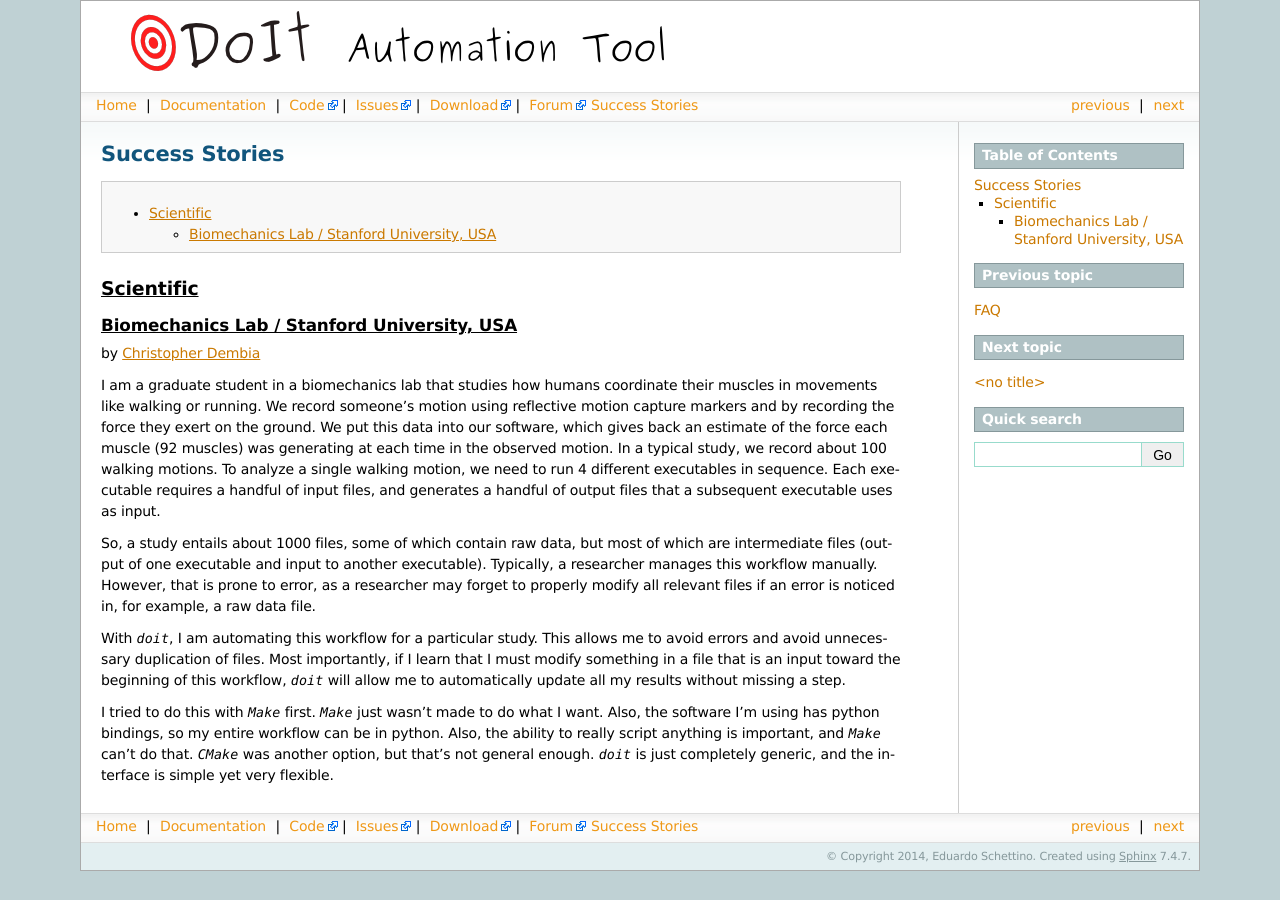
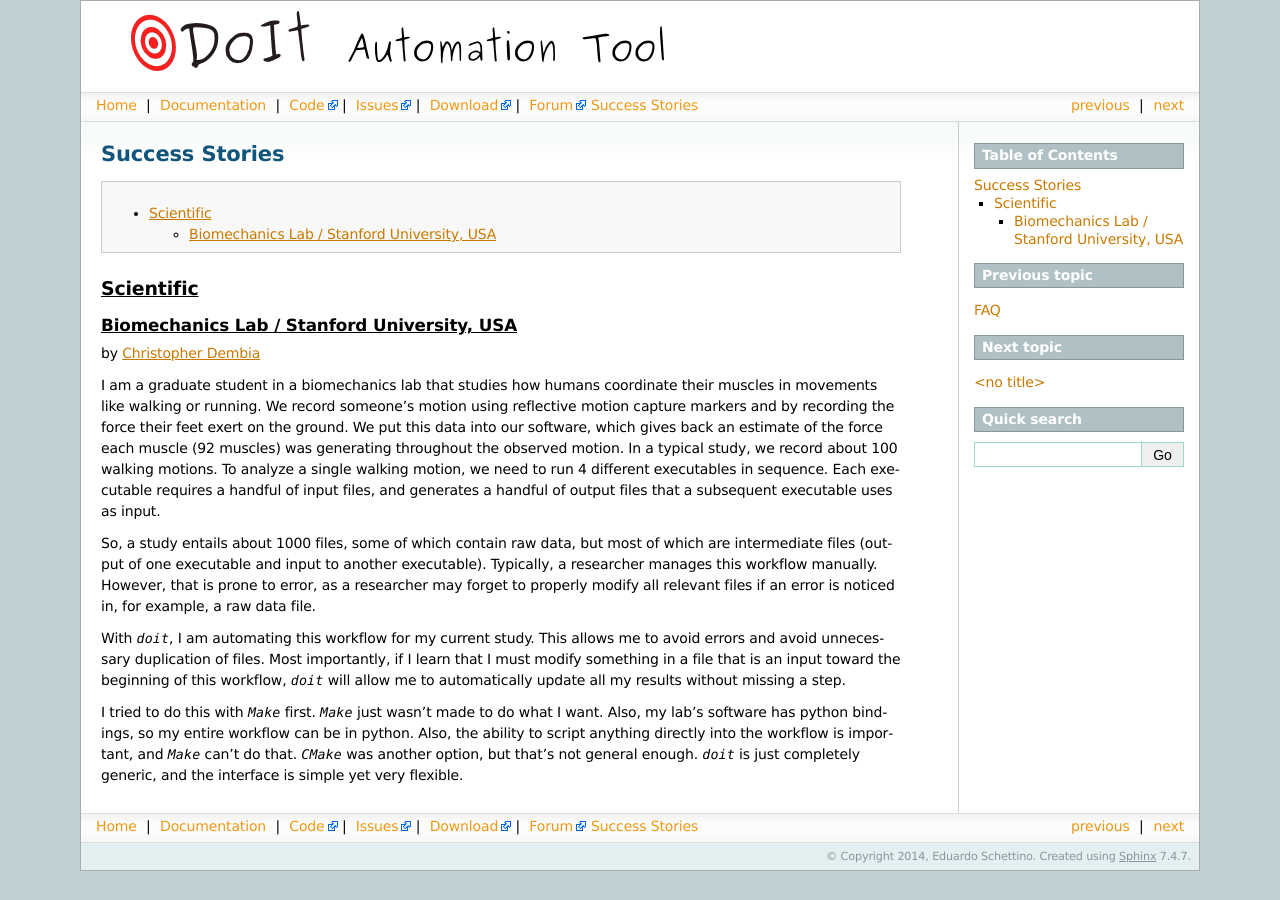
Before and after one commit to pydoit/doit, a Sphinx documentation site: the page built from doc/stories.rst, in a window 1280 px wide. Built offline with Sphinx 7.4.7, drawn with Linux system fonts in a browser that asks for light colours.

Commit message:
small changes to success story from Chris.

```diff
--- a/doc/stories.rst
+++ b/doc/stories.rst
@@ -16,30 +16,37 @@
 
 
 I am a graduate student in a biomechanics lab that studies how humans coordinate
-their muscles in movements like walking or running. We record someone's motion
-using reflective motion capture markers and by recording the force they exert on
-the ground. We put this data into our software, which gives back an estimate of
-the force each muscle (92 muscles) was generating at each time in the observed
-motion. In a typical study, we record about 100 walking motions. To analyze a
-single walking motion, we need to run 4 different executables in sequence. Each
-executable requires a handful of input files, and generates a handful of output
-files that a subsequent executable uses as input.
+their muscles in movements like walking or running.
+We record someone's motion using reflective motion capture markers and by
+recording the force their feet exert on the ground.
+We put this data into our software, which gives back an estimate of the
+force each muscle (92 muscles) was generating throughout the observed motion.
+In a typical study, we record about 100 walking motions.
+To analyze a single walking motion, we need to run 4 different executables in
+sequence.
+Each executable requires a handful of input files, and generates a
+handful of output files that a subsequent executable uses as input.
 
 So, a study entails about 1000 files, some of which contain raw data, but most
 of which are intermediate files (output of one executable and input to another
-executable). Typically, a researcher manages this workflow manually. However,
-that is prone to error, as a researcher may forget to properly modify all
+executable).
+Typically, a researcher manages this workflow manually.
+However, that is prone to error,
+as a researcher may forget to properly modify all
 relevant files if an error is noticed in, for example, a raw data file.
 
-With `doit`, I am automating this workflow for a particular study. This
-allows me to avoid errors and avoid unnecessary duplication of files. Most
-importantly, if I learn that I must modify something in a file that is an input
-toward the beginning of this workflow, `doit` will allow me to
-automatically update all my results without missing a step.
+With `doit`, I am automating this workflow for my current study.
+This allows me to avoid errors and avoid unnecessary duplication of files.
+Most importantly, if I learn that I must modify something in a file
+that is an input toward the beginning of this workflow,
+`doit` will allow me to automatically update all my
+results without missing a step.
 
-I tried to do this with `Make` first. `Make` just wasn't made to do what I
-want. Also, the software I'm using has python bindings, so my entire workflow
-can be in python. Also, the ability to really script anything is important, and
-`Make` can't do that. `CMake` was another option, but that's not general
-enough. `doit` is just completely generic, and the interface is simple yet very
-flexible.
+I tried to do this with `Make` first.
+`Make` just wasn't made to do what I want.
+Also, my lab's software has python bindings, so my entire workflow can be
+in python.
+Also, the ability to script anything directly into the workflow is
+important, and `Make` can't do that.
+`CMake` was another option, but that's not general enough.
+`doit` is just completely generic, and the interface is simple yet very flexible.
```
